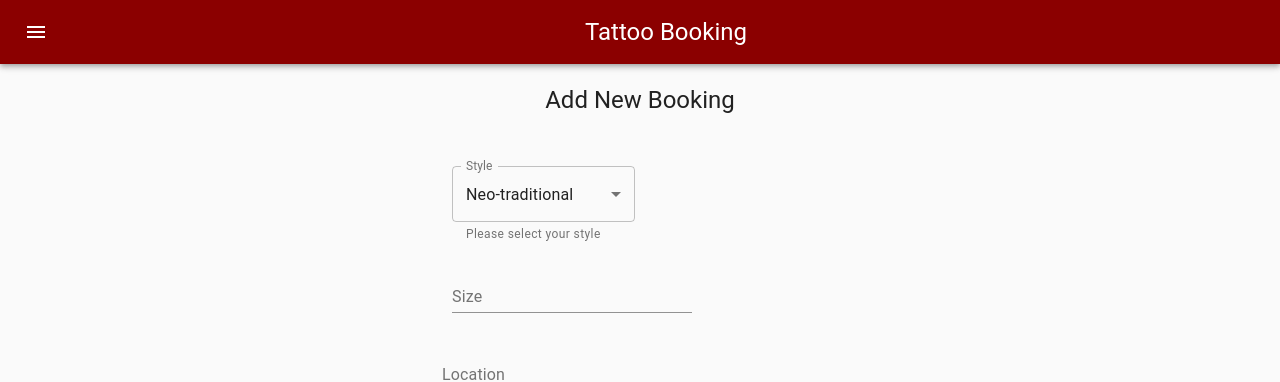
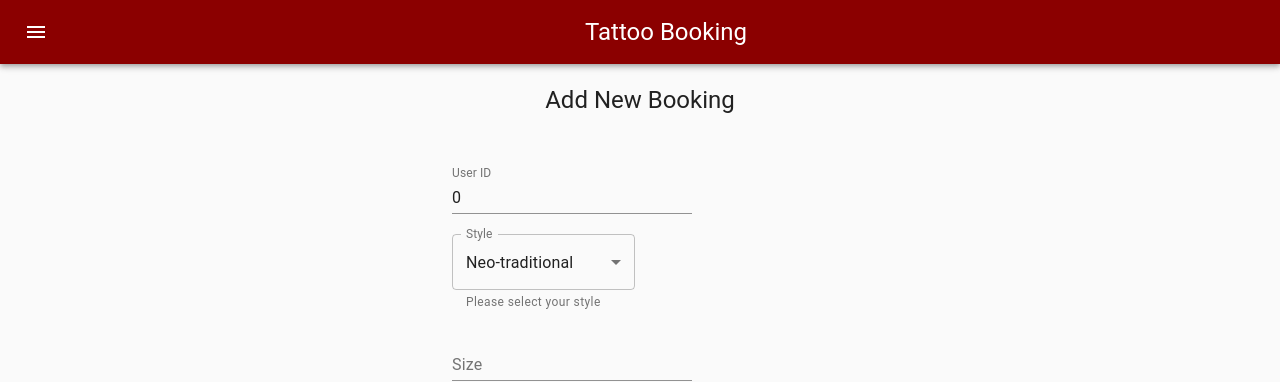
Before and after one commit to 2006NodeDev/tattooshop-ui, a React (Create React App) app: page /addnewbooking in a window 1280 px wide. Shown: the top 382 px of the page. Built offline with nearby package versions, Linux system fonts and the light colour scheme.

Commit message:
fixed add new booking

```diff
--- a/src/components/AddNewBookingComponent/AddNewBookingComponent.tsx
+++ b/src/components/AddNewBookingComponent/AddNewBookingComponent.tsx
@@ -3,9 +3,7 @@ import { Button, TextField, makeStyles, Theme, createStyles, Typography, Contain
 import { Bookings } from '../../models/Bookings'
 import { addNewBooking } from '../../remote/booking-api/moderatelyokayaddnewbooking'
 import { useParams } from 'react-router';
-//import {MuiPickersUtilsProvider} from '@material-ui/pickers'
-//import DateFnsUtils from '@date-io/date-fns'
-//import {DateTimePicker} from '@material-ui/pickers'
+
 
 
 const styles = [
@@ -92,8 +90,8 @@ const useStyles = makeStyles((theme: Theme) =>
 );
 export const AddNewBookingComponent: FunctionComponent<any> = () => {
     const classes = useStyles;
-    //let [customer, changeCustomer] = useState(0)
-    const {userId} = useParams()
+
+    let [customer, changeCustomer] = useState(0)
     let [style, changeStyle] = useState(0)
     let [size, changeSize] = useState('')
     let [location, changeLocation] = useState('')
@@ -102,12 +100,12 @@ export const AddNewBookingComponent: FunctionComponent<any> = () => {
     let [artist, changeArtist] = useState(0)
     let [shop, changeShop] = useState(0)
     let [date, changeDate] = useState(new Date())
-    let customer = userId
 
-    //const updateCustomer = (e: any) => {
-      //  e.preventDefault()
-        //changeCustomer(e.currentTarget.value)
-    //}
+
+    const updateCustomer = (e: any) => {
+        e.preventDefault()
+        changeCustomer(e.currentTarget.value)
+    }
     const updateStyle = (e: any) => {
         e.preventDefault()
         changeStyle(e.currentTarget.value)
@@ -167,12 +165,7 @@ export const AddNewBookingComponent: FunctionComponent<any> = () => {
         let res = await addNewBooking(newBooking)
     }
 
-    //check this, I don't know if it's right
-    //customer, artist not null
-    //everything else is optional
-    //Customer, Style, Artist, Shop are all ID, Maybe do a drop down menu so they don't have to know the # ?
-    //style and color are drop down to make it easier
-    //date is in the wrong format and I'm not sure how to fix it
+
     return (
         <Container component="main" maxWidth="xs">
         <CssBaseline/>
@@ -187,6 +180,13 @@ export const AddNewBookingComponent: FunctionComponent<any> = () => {
                 <Grid container>
                 <Grid item>
                 <br></br>
+                <TextField fullWidth style={{ margin: 10 }} margin="normal" id="standard-basic" label="User ID" value={customer} onChange={updateCustomer} />
+                <br></br>
+                </Grid>
+                </Grid>
+
+                <Grid container>
+                <Grid item>
                 <TextField
                     id="outlined-select-currency-native"
                     select
```
